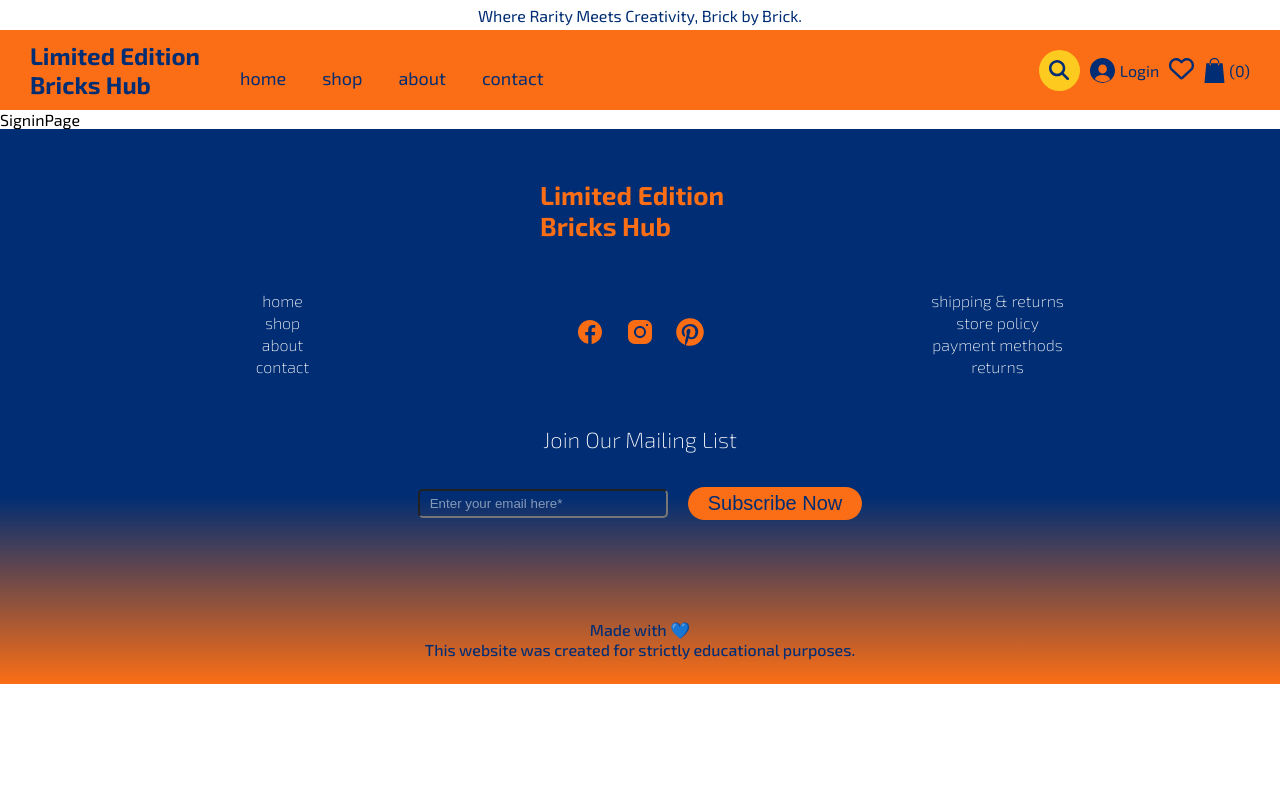
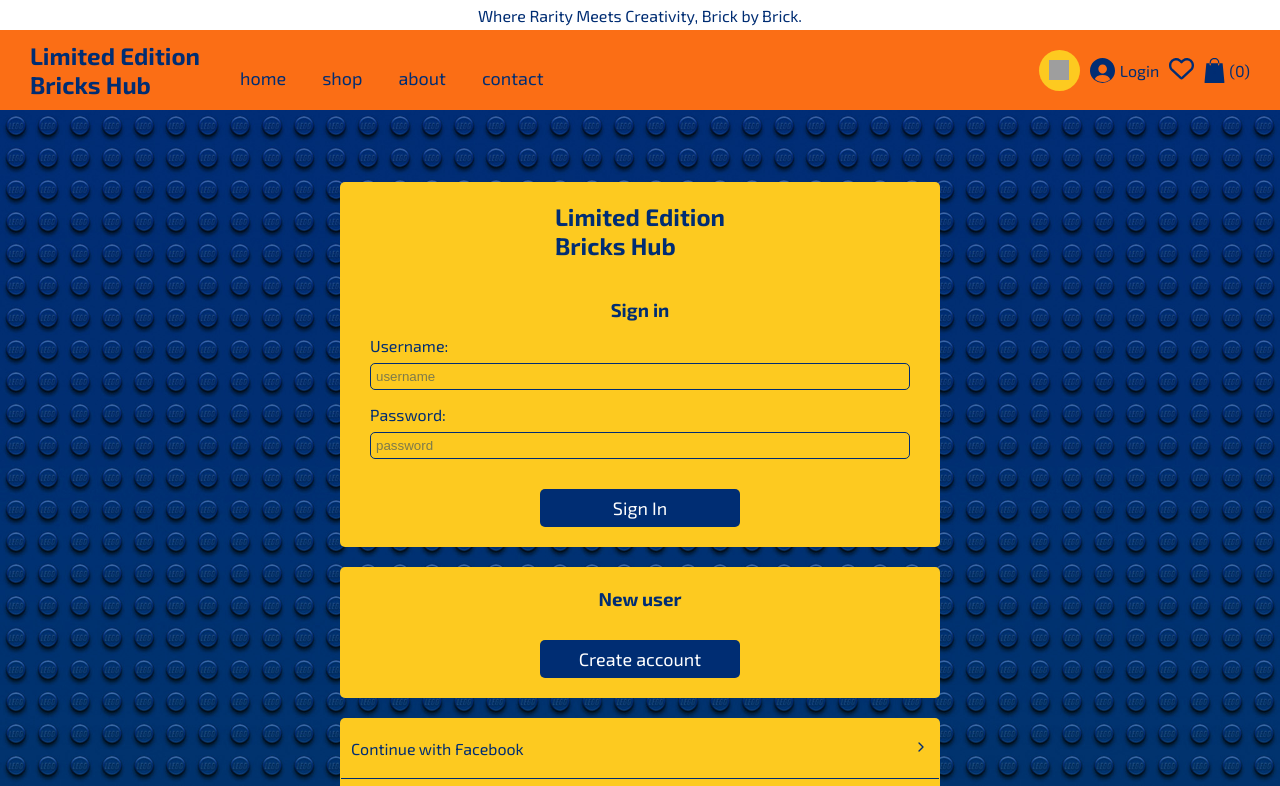
Before and after one commit to VitalinaKuzmenko/Limited-Edition-Bricks-Hub, a Next.js app: page /signin in a window 1280 px wide. Shown: the top 786 px of the page. Built offline with nearby package versions, Linux system fonts and the light colour scheme; grey boxes are pictures that could not be loaded.

Commit message:
Add content to Signin page and add styling

```diff
--- a/public/icons/magnifying-glass-icon.svg
+++ b/app/signin/layout.tsx
@@ -1 +1,18 @@
-<svg xmlns="http://www.w3.org/2000/svg" viewBox="0 0 512 512" fill="#002d73"><!--! Font Awesome Pro 6.4.2 by @fontawesome - https://fontawesome.com License - https://fontawesome.com/license (Commercial License) Copyright 2023 Fonticons, Inc. --><path d="M416 208c0 45.9-14.9 88.3-40 122.7L502.6 457.4c12.5 12.5 12.5 32.8 0 45.3s-32.8 12.5-45.3 0L330.7 376c-34.4 25.2-76.8 40-122.7 40C93.1 416 0 322.9 0 208S93.1 0 208 0S416 93.1 416 208zM208 352a144 144 0 1 0 0-288 144 144 0 1 0 0 288z"/></svg>
+export const metadata = {
+  title: "Limited Edition Bricks Hub",
+  description: "A website for preordering Limited Edition Bricks",
+};
+
+export default function RootLayout({
+  children,
+}: {
+  children: React.ReactNode;
+}) {
+  return (
+    <html lang="en">
+      <body>
+        <main>{children}</main>
+      </body>
+    </html>
+  );
+}
--- a/app/signin/page.tsx
+++ b/app/signin/page.tsx
@@ -1,5 +1,76 @@
+"use client";
+import "./signin.css";
+import { useState } from "react";
+import { FiChevronRight } from "react-icons/fi";
+import Link from "next/link";
+
 const SigninPage = () => {
-  return <main>SigninPage</main>;
+  const [username, setUsername] = useState<string>("");
+  const [password, setPassword] = useState<string>("");
+
+  const handleUsernameChange = (event: React.ChangeEvent<HTMLInputElement>) => {
+    setUsername(event.target.value);
+  };
+
+  const handlePasswordChange = (event: React.ChangeEvent<HTMLInputElement>) => {
+    setPassword(event.target.value);
+  };
+
+  const handleSignIn = () => {
+    //TODO Handle sign-in logic here, e.g., send data to a server
+    console.log("Username:", username);
+    console.log("Password:", password);
+  };
+
+  return (
+    <div className="signin-page">
+      <form className="singin-form" onSubmit={handleSignIn}>
+        <div className="signin-header">
+          <h2>
+            Limited Edition
+            <br />
+            Bricks Hub
+          </h2>
+          <h3>Sign in</h3>
+        </div>
+        <div>
+          <label htmlFor="username">Username:</label>
+          <input
+            type="text"
+            id="username"
+            value={username}
+            placeholder="username"
+            onChange={handleUsernameChange}
+          />
+        </div>
+        <div>
+          <label htmlFor="password">Password:</label>
+          <input
+            type="password"
+            id="password"
+            value={password}
+            placeholder="password"
+            onChange={handlePasswordChange}
+          />
+        </div>
+        <button type="submit">Sign In</button>
+      </form>
+      <div className="register-section">
+        <h3> New user</h3>
+        <button>Create account</button>
+      </div>
+      <div className="social-options">
+        <div className="signin-facebook-div">
+          <p>Continue with Facebook</p>
+          <FiChevronRight />
+        </div>
+        <div>
+          <p>Continue with Google</p>
+          <FiChevronRight />
+        </div>
+      </div>
+    </div>
+  );
 };
 
 export default SigninPage;
--- /dev/null
+++ b/app/signin/signin.css
@@ -0,0 +1,133 @@
+.signin-page {
+  display: flex;
+  flex-direction: column;
+  align-items: center;
+  justify-content: center;
+  gap: 20px;
+  padding: 60px 25px;
+  background-image: url("/other/about-background.jpg");
+  background-size: cover;
+  background-repeat: no-repeat;
+  min-height: 100vh;
+}
+
+/* header */
+.signin-header {
+  display: flex;
+  flex-direction: column;
+  align-items: center;
+}
+
+.signin-header h2 {
+  color: var(--blue);
+}
+
+.signin-header h3 {
+  margin-top: 30px;
+  color: var(--blue);
+}
+
+/* signin form */
+.singin-form {
+  display: flex;
+  flex-direction: column;
+  gap: 15px;
+  background-color: var(--yellow);
+  padding: 20px 10px;
+  border-radius: 5px;
+  color: var(--blue);
+  min-width: 300px;
+  width: 100%;
+}
+
+.singin-form div {
+  display: flex;
+  flex-direction: column;
+  gap: 8px;
+}
+
+.singin-form input {
+  background-color: transparent;
+  padding: 5px;
+  border: 1px solid var(--blue);
+  border-radius: 5px;
+  color: var(--blue);
+}
+
+.signin-page button {
+  display: block;
+  margin: 0 auto;
+  margin-top: 15px;
+  width: 200px;
+  padding: 8px 20px;
+  background-color: var(--blue);
+  border: none;
+  border-radius: 5px;
+  font-size: 18px;
+  font-family: var(--font);
+  color: white;
+  cursor: pointer;
+  transition: all ease-in-out 200ms;
+}
+
+.signin-page button:hover {
+  background-color: var(--orange);
+  color: var(--blue);
+}
+
+/* register section */
+.register-section {
+  display: flex;
+  flex-direction: column;
+  gap: 15px;
+  background-color: var(--yellow);
+  padding: 20px 10px;
+  border-radius: 5px;
+  color: var(--blue);
+  min-width: 300px;
+  width: 100%;
+}
+
+.register-section h3 {
+  text-align: center;
+}
+
+/* social options */
+.social-options {
+  display: flex;
+  flex-direction: column;
+  background-color: var(--yellow);
+  border-radius: 5px;
+  padding: 1px;
+  color: var(--blue);
+  min-width: 300px;
+  width: 100%;
+}
+
+.social-options div {
+  display: flex;
+  justify-content: space-between;
+  padding: 20px 10px;
+}
+
+.social-options div:hover {
+  background-color: var(--orange);
+  cursor: pointer;
+}
+
+.signin-facebook-div {
+  border-bottom: 1px solid var(--blue);
+}
+
+@media only screen and (min-width: 768px) {
+  .singin-form,
+  .register-section,
+  .social-options {
+    width: 600px;
+  }
+
+  .singin-form,
+  .register-section {
+    padding: 20px 30px;
+  }
+}
```
